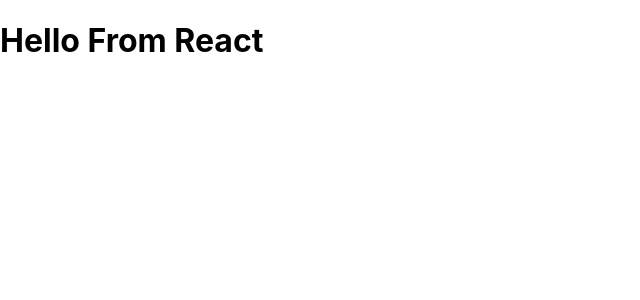
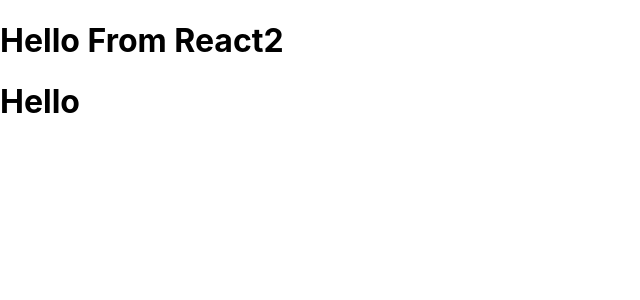
Before and after one commit to Alexmry/my-third-react-app, a React (Create React App) app: page / in a window 1280 px wide. Shown: the top 300 px of the page, without its empty margins (0-640 px from the left). Built offline with nearby package versions, Linux system fonts and the light colour scheme.

Commit message:
header props

```diff
--- a/src/App.js
+++ b/src/App.js
@@ -1,10 +1,10 @@
-import logo from './logo.svg';
-import './App.css';
+import Header from "./components/Header";
 
 function App() {
   return (
     <div className="container">
-      <h1>Hello From React</h1>
+      <h1>Hello From React2</h1>
+      <Header title='Hello' />
     </div>
   );
 }
--- a/src/components/Header.js
+++ b/src/components/Header.js
@@ -0,0 +1,9 @@
+const Header = (props) => {
+    return (
+        <header>
+            <h1>{props.title}</h1>
+        </header>
+    )
+}
+
+export default Header
```
